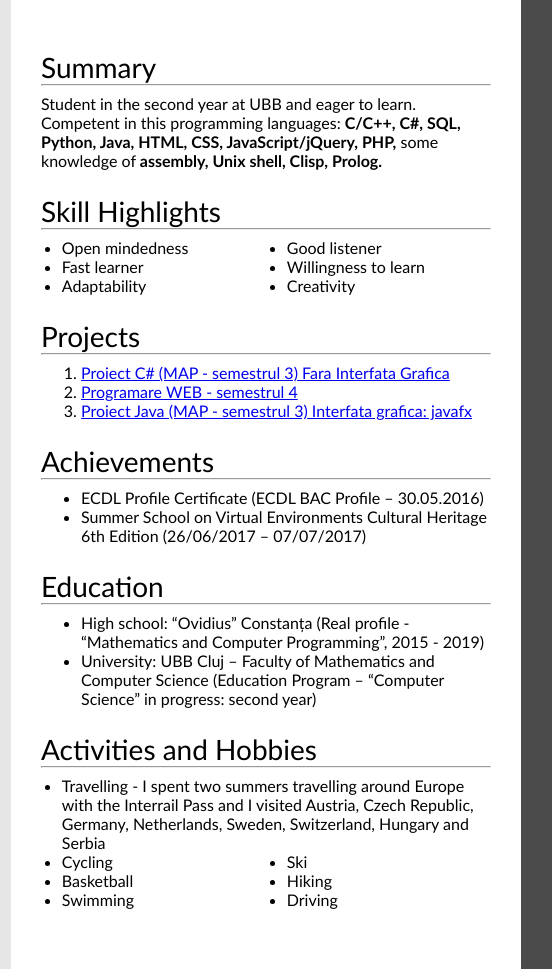
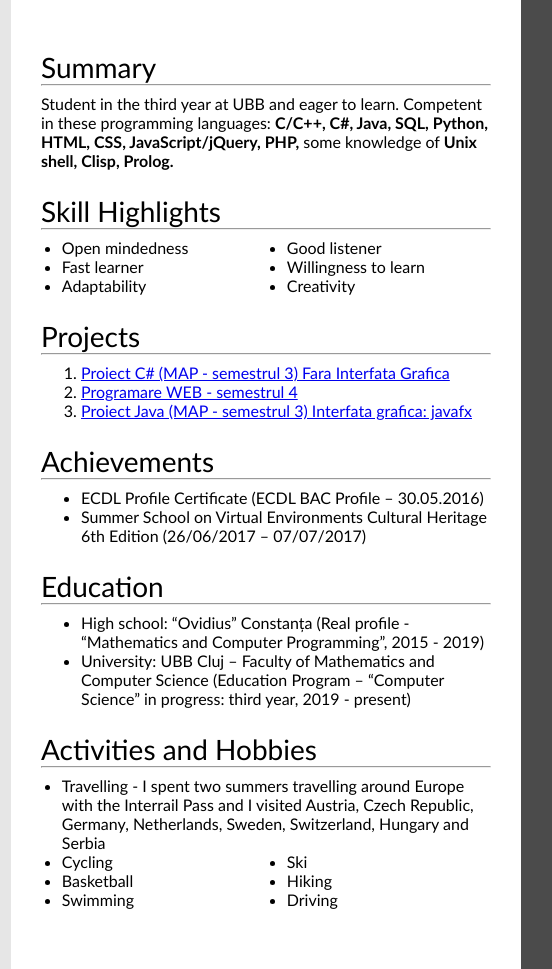
Before and after one commit to iair2750/iair2750.github.io, a plain HTML site: page index.html in a window 1280 px wide. Shown: the top 969 px of the page, 529-1081 px from the left. Drawn offline with Linux system fonts and the light colour scheme.

Commit message:
update html

```diff
--- a/index.html
+++ b/index.html
@@ -59,10 +59,10 @@
             <h2>Summary</h2>
             <hr>
             <p>
-                Student in the second year at UBB and eager to learn. Competent
-                in this programming languages: <b>C/C++, C#, SQL, Python, Java,
-                HTML, CSS, JavaScript/jQuery, PHP,</b> some knowledge of
-                <b>assembly, Unix shell, Clisp, Prolog.</b>
+                Student in the third year at UBB and eager to learn. Competent
+                in these programming languages: <b>C/C++, C#, Java, SQL, Python,
+		HTML, CSS, JavaScript/jQuery, PHP,</b> some knowledge of
+                <b>Unix shell, Clisp, Prolog.</b>
             </p>
         </div>
         <div>
@@ -102,7 +102,7 @@
             <hr>
             <ul>
                 <li>High school: “Ovidius” Constanța (Real profile - “Mathematics and Computer Programming”, 2015 - 2019)</li>
-                <li>University: UBB Cluj – Faculty of Mathematics and Computer Science (Education Program – “Computer Science” in progress: second year)</li>
+                <li>University: UBB Cluj – Faculty of Mathematics and Computer Science (Education Program – “Computer Science” in progress: third year, 2019 - present)</li>
             </ul>
         </div>
         <div>
```
